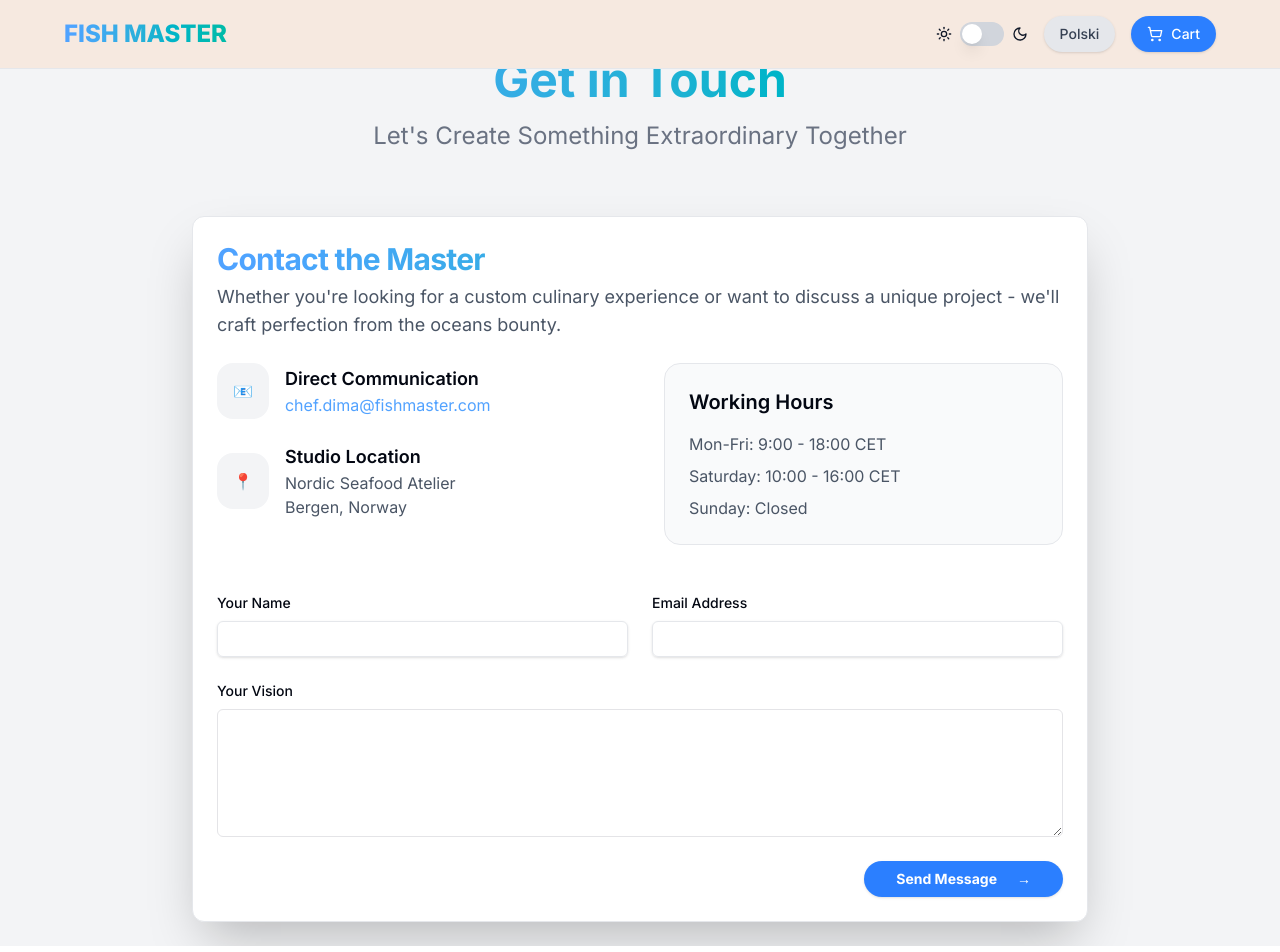
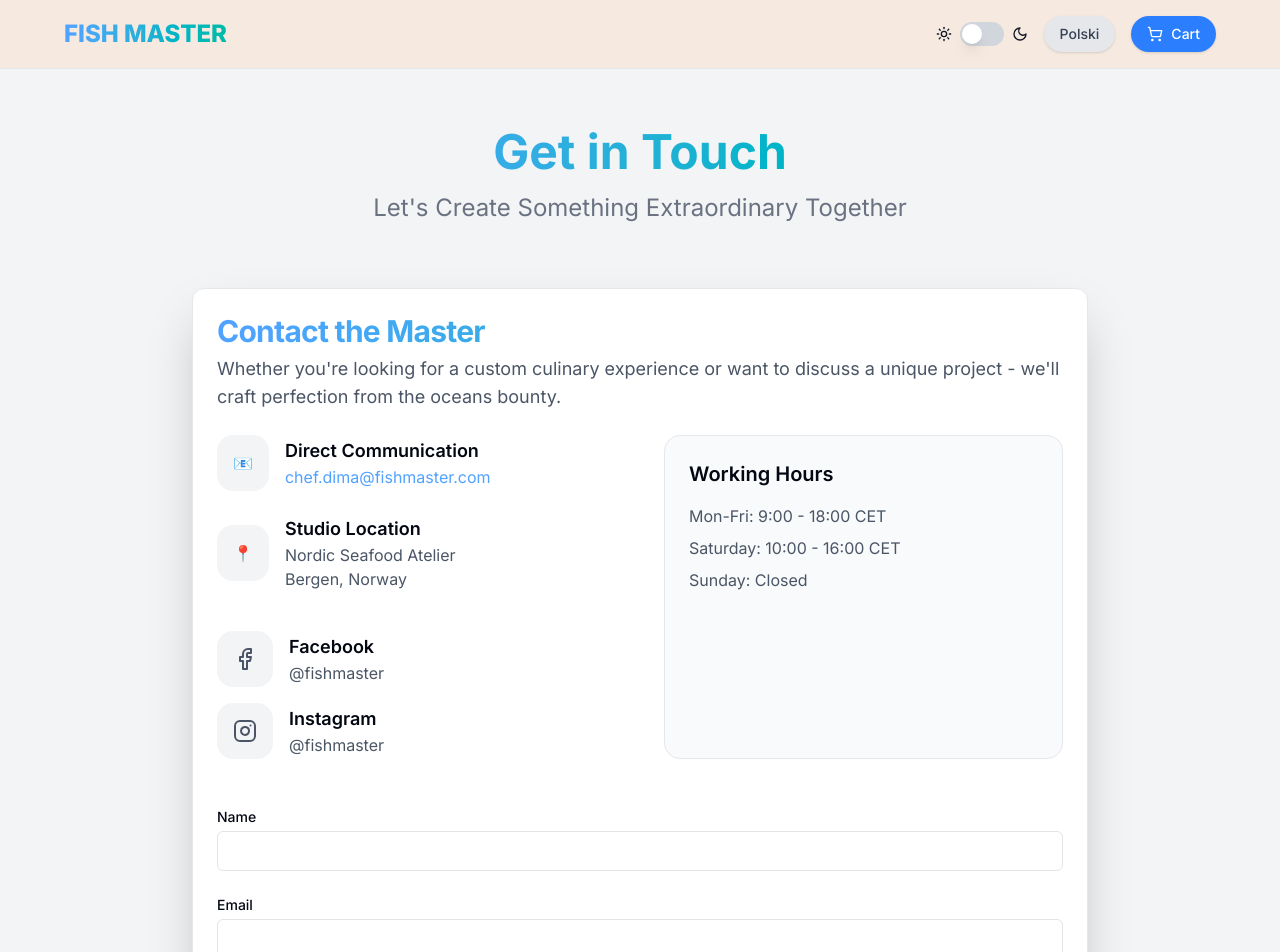
Before and after one commit to Fodi999/fish-master, a Next.js app: page /contact in a window 1280 px wide. Shown: the top 952 px of the page. Built offline with nearby package versions, Linux system fonts and the light colour scheme.

Commit message:
Описание изменений

```diff
--- a/src/app/contact/page.tsx
+++ b/src/app/contact/page.tsx
@@ -2,8 +2,7 @@
 
 import React, { useState } from "react";
 import { useTheme } from "@/context/ThemeContext";
-import { Input } from "@/components/ui/input";
-import { Button } from "@/components/ui/button";
+import { Facebook, Instagram } from "lucide-react";
 import {
   Card,
   CardHeader,
@@ -30,13 +29,12 @@ const ContactPage = () => {
 
   const handleSubmit = (e: React.FormEvent) => {
     e.preventDefault();
-    // Handle form submission
     console.log("Form submitted:", formData);
   };
 
   return (
     <div
-      className={`min-h-screen pt-24 p-4 sm:p-6 transition-colors duration-300 ${
+      className={`min-h-screen pt-24 md:pt-24 p-2 sm:p-6 transition-colors duration-300 ${
         isDarkMode ? "bg-gray-900 text-gray-100" : "bg-gray-100 text-gray-900"
       }`}
     >
@@ -104,6 +102,63 @@ const ContactPage = () => {
                     </p>
                   </div>
                 </div>
+
+                {/* Social Media Links */}
+                <div className="space-y-4 pt-4">
+                  <div className="flex items-center gap-4 group">
+                    <div className={`p-4 rounded-2xl transition-all ${
+                      isDarkMode
+                        ? "bg-gray-700 group-hover:bg-blue-600"
+                        : "bg-gray-100 group-hover:bg-blue-500"
+                    }`}>
+                      <Facebook className={`w-6 h-6 transition-colors ${
+                        isDarkMode
+                          ? "text-gray-300 group-hover:text-white"
+                          : "text-gray-600 group-hover:text-white"
+                      }`}/>
+                    </div>
+                    <div>
+                      <h3 className="text-lg font-semibold">Facebook</h3>
+                      <a
+                        href="https://facebook.com/fishmaster"
+                        target="_blank"
+                        rel="noopener noreferrer"
+                        className={`hover:text-blue-400 transition-colors ${
+                          isDarkMode ? "text-gray-400" : "text-gray-600"
+                        }`}
+                      >
+                        @fishmaster
+                      </a>
+                    </div>
+                  </div>
+
+                  <div className="flex items-center gap-4 group">
+                    <div className={`p-4 rounded-2xl transition-all ${
+                      isDarkMode
+                        ? "bg-gray-700 group-hover:bg-pink-600"
+                        : "bg-gray-100 group-hover:bg-pink-500"
+                    }`}>
+                      <Instagram className={`w-6 h-6 transition-colors ${
+                        isDarkMode
+                          ? "text-gray-300 group-hover:text-white"
+                          : "text-gray-600 group-hover:text-white"
+                      }`}/>
+                    </div>
+                    <div>
+                      <h3 className="text-lg font-semibold">Instagram</h3>
+                      <a
+                        href="https://instagram.com/fishmaster"
+                        target="_blank"
+                        rel="noopener noreferrer"
+                        className={`hover:text-pink-400 transition-colors ${
+                          isDarkMode ? "text-gray-400" : "text-gray-600"
+                        }`}
+                      >
+                        @fishmaster
+                      </a>
+                    </div>
+                  </div>
+                </div>
               </div>
 
               <div className={`p-6 rounded-2xl ${
@@ -127,45 +182,39 @@ const ContactPage = () => {
             </div>
 
             <form onSubmit={handleSubmit} className="space-y-6">
-              <div className="grid md:grid-cols-2 gap-6">
               <div>
-                  <label htmlFor="name" className="block text-sm font-medium mb-2">
-                    Your Name
+                <label htmlFor="name" className="block text-sm font-medium mb-1">
+                  Name
                 </label>
-                  <Input
+                <input
                   id="name"
                   name="name"
                   type="text"
                   value={formData.name}
                   onChange={handleChange}
                   required
-                    className={`focus:ring-2 focus:ring-blue-400 ${
-                      isDarkMode ? "bg-gray-700 border-gray-600" : ""
-                    }`}
+                  className="flex h-10 w-full rounded-md border border-input bg-background px-3 py-2 text-sm ring-offset-background placeholder:text-muted-foreground focus-visible:outline-none focus-visible:ring-2 focus-visible:ring-ring focus-visible:ring-offset-2 disabled:cursor-not-allowed disabled:opacity-50"
                 />
               </div>
 
               <div>
-                  <label htmlFor="email" className="block text-sm font-medium mb-2">
-                    Email Address
+                <label htmlFor="email" className="block text-sm font-medium mb-1">
+                  Email
                 </label>
-                  <Input
+                <input
                   id="email"
                   name="email"
                   type="email"
                   value={formData.email}
                   onChange={handleChange}
                   required
-                    className={`focus:ring-2 focus:ring-blue-400 ${
-                      isDarkMode ? "bg-gray-700 border-gray-600" : ""
-                    }`}
+                  className="flex h-10 w-full rounded-md border border-input bg-background px-3 py-2 text-sm ring-offset-background placeholder:text-muted-foreground focus-visible:outline-none focus-visible:ring-2 focus-visible:ring-ring focus-visible:ring-offset-2 disabled:cursor-not-allowed disabled:opacity-50"
                 />
-                </div>
               </div>
 
               <div>
-                <label htmlFor="message" className="block text-sm font-medium mb-2">
-                  Your Vision
+                <label htmlFor="message" className="block text-sm font-medium mb-1">
+                  Message
                 </label>
                 <textarea
                   id="message"
@@ -173,25 +222,13 @@ const ContactPage = () => {
                   value={formData.message}
                   onChange={handleChange}
                   required
-                  className={`flex h-32 w-full rounded-md border bg-background px-3 py-2 text-sm ring-offset-background placeholder:text-muted-foreground focus-visible:outline-none focus-visible:ring-2 focus-visible:ring-blue-400 focus-visible:ring-offset-2 transition-all ${
-                    isDarkMode ? "bg-gray-700 border-gray-600" : ""
-                  }`}
+                  className="flex h-32 w-full rounded-md border border-input bg-background px-3 py-2 text-sm ring-offset-background placeholder:text-muted-foreground focus-visible:outline-none focus-visible:ring-2 focus-visible:ring-ring focus-visible:ring-offset-2 disabled:cursor-not-allowed disabled:opacity-50"
                 />
               </div>
 
-              <div className="flex justify-end">
-                <Button
-                  type="submit"
-                  className={`px-8 py-4 rounded-full font-bold transition-all duration-300 transform hover:scale-105 ${
-                    isDarkMode
-                      ? "bg-blue-600 hover:bg-blue-700 text-white hover:shadow-2xl hover:shadow-blue-500/20"
-                      : "bg-blue-500 hover:bg-blue-600 text-white hover:shadow-2xl hover:shadow-blue-500/20"
-                  }`}
-                >
-                  Send Message
-                  <span className="ml-3">→</span>
-                </Button>
-              </div>
+              <button type="submit" className="bg-blue-600 hover:bg-blue-700 text-white px-4 py-2 rounded-md">
+                Submit
+              </button>
             </form>
           </CardContent>
         </Card>
--- a/src/components/OrderForm.tsx
+++ b/src/components/OrderForm.tsx
@@ -3,7 +3,7 @@
 import { useState } from "react";
 import { Button } from "@/components/ui/button";
 import { useTheme } from "@/context/ThemeContext";
-import { Phone, User, MapPin, Home, Calendar, MessageSquare, Tag, Gift } from "lucide-react";
+import { Phone, User, MapPin, Home, Calendar, MessageSquare, Tag, Gift, Users } from "lucide-react";
 
 export default function OrderForm() {
   const { isDarkMode } = useTheme();
@@ -11,6 +11,8 @@ export default function OrderForm() {
   const [deliveryMethod, setDeliveryMethod] = useState("courier");
   const [deliveryDate, setDeliveryDate] = useState("today");
   const [city, setCity] = useState("Днепр");
+  const [deliveryTime, setDeliveryTime] = useState("");
+  const [personsCount, setPersonsCount] = useState(1);
 
   const inputStyle = `w-full p-4 rounded-xl border-2 focus:ring-2 focus:ring-blue-400 focus:border-blue-400 transition-all ${
     isDarkMode
@@ -20,7 +22,21 @@ export default function OrderForm() {
 
   const handleSubmit = (e: React.FormEvent) => {
     e.preventDefault();
-    alert("Заказ оформлен!");
+    if(deliveryDate === "scheduled" && !deliveryTime) {
+      alert("Пожалуйста, выберите время доставки!");
+      return;
+    }
+    alert(`Заказ оформлен!
+      Время доставки: ${deliveryDate === 'today' ? 'Сегодня' : deliveryTime}
+      Количество персон: ${personsCount}`);
+  };
+
+  const handlePersonsChange = (operation: "increment" | "decrement") => {
+    setPersonsCount(prev => {
+      if(operation === "decrement" && prev > 1) return prev - 1;
+      if(operation === "increment" && prev < 10) return prev + 1;
+      return prev;
+    });
   };
 
   return (
@@ -131,6 +147,53 @@ export default function OrderForm() {
           </div>
         </div>
 
+        {/* Количество персон */}
+        <div className="space-y-6">
+          <div className="flex items-center gap-3">
+            <div className={`p-2 rounded-lg ${isDarkMode ? "bg-gray-700" : "bg-gray-100"}`}>
+              <Users className={`h-6 w-6 ${isDarkMode ? "text-blue-400" : "text-blue-600"}`} />
+            </div>
+            <h3 className="text-xl font-semibold">Количество персон</h3>
+          </div>
+
+          <div className="flex items-center gap-4">
+            <Button
+              type="button"
+              onClick={() => handlePersonsChange("decrement")}
+              className={`h-12 w-12 rounded-full text-2xl ${
+                isDarkMode
+                  ? "bg-gray-700 hover:bg-gray-600"
+                  : "bg-gray-100 hover:bg-gray-200"
+              }`}
+              disabled={personsCount === 1}
+            >
+              -
+            </Button>
+
+            <input
+              type="number"
+              value={personsCount}
+              readOnly
+              className={`${inputStyle} w-24 text-center text-xl font-bold`}
+              min="1"
+              max="10"
+            />
+
+            <Button
+              type="button"
+              onClick={() => handlePersonsChange("increment")}
+              className={`h-12 w-12 rounded-full text-2xl ${
+                isDarkMode
+                  ? "bg-gray-700 hover:bg-gray-600"
+                  : "bg-gray-100 hover:bg-gray-200"
+              }`}
+              disabled={personsCount === 10}
+            >
+              +
+            </Button>
+          </div>
+        </div>
+
         {/* Адрес доставки */}
         <div className="space-y-6">
           <div className="flex items-center gap-3">
@@ -161,6 +224,7 @@ export default function OrderForm() {
                   type="text"
                   placeholder="Улица*"
                   className={`${inputStyle} pl-12`}
+                  required
                 />
               </div>
               <div className="relative">
@@ -169,6 +233,7 @@ export default function OrderForm() {
                   type="text"
                   placeholder="Дом*"
                   className={`${inputStyle} pl-12`}
+                  required
                 />
               </div>
             </div>
@@ -211,6 +276,18 @@ export default function OrderForm() {
               </Button>
             ))}
           </div>
+
+          {deliveryDate === "scheduled" && (
+            <div className="mt-4">
+              <input
+                type="time"
+                value={deliveryTime}
+                onChange={(e) => setDeliveryTime(e.target.value)}
+                className={`${inputStyle}`}
+                required
+              />
+            </div>
+          )}
         </div>
 
         {/* Дополнительная информация */}
--- a/src/language/en/Product Cards/rolls.json
+++ b/src/language/en/Product Cards/rolls.json
@@ -21,8 +21,8 @@
         "buttonText": "Order Now",
         "contentComponent": "RollsContent2",
         "capacities": [
-          { "value": "Capacity 1", "active": true },
-          { "value": "Capacity 2", "active": false }
+          { "value": "Recipe", "active": true },
+          { "value": "80 calories", "active": false }
         ],
         "price": "$18"
       }
--- a/src/language/pl/Product Cards/rolls.json
+++ b/src/language/pl/Product Cards/rolls.json
@@ -18,7 +18,7 @@
         "title": "Rolls Item 2",
         "imageUrl": "/000003.webp",
         "description": "Pyszne rolls item 2.",
-        "buttonText": "Zamów Teraz",
+        "buttonText": "Zamów ",
         "contentComponent": "RollsContent2",
         "capacities": [
           { "value": "Pojemność 1", "active": true },
```
Lines whose indentation alone changed are shown as unchanged.
